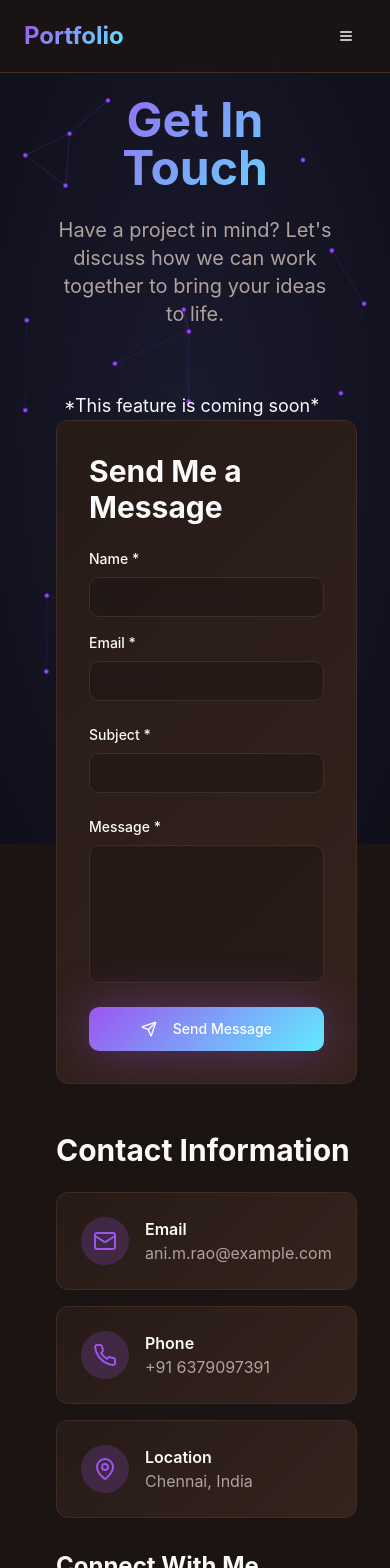
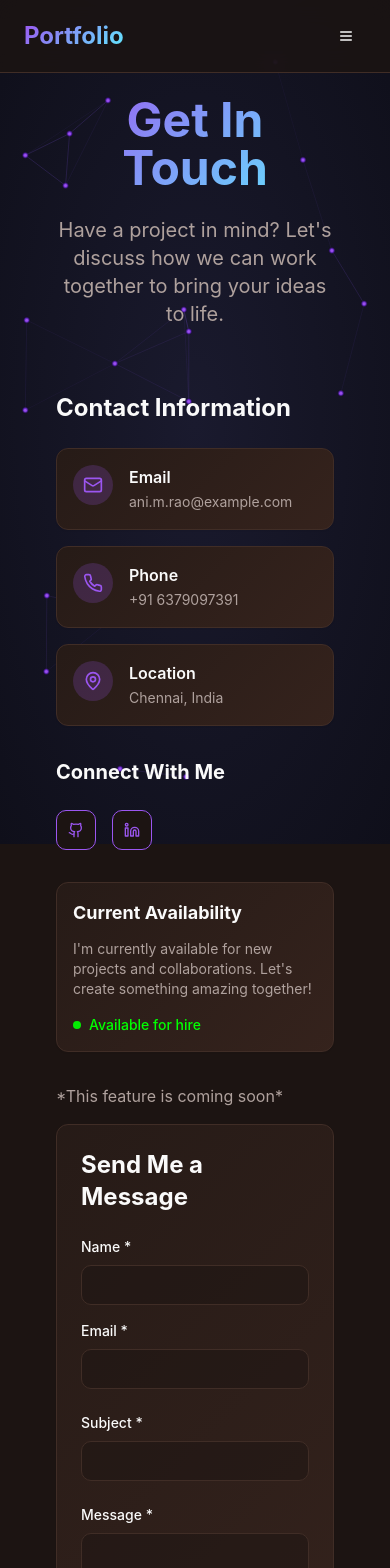
Before and after one commit to anirudh-731/portfolio, a React (Vite) app: page /contact in a window 390 px wide. Shown: the top 1568 px of the page. Built offline with nearby package versions, Linux system fonts and the light colour scheme.

Commit message:
g finale

```diff
--- a/src/pages/Contact.tsx
+++ b/src/pages/Contact.tsx
@@ -5,6 +5,7 @@ import { Button } from '@/components/ui/button';
 import { Input } from '@/components/ui/input';
 import { Textarea } from '@/components/ui/textarea';
 import { Card } from '@/components/ui/card';
+import { useHref } from 'react-router-dom';
 
 const Contact = () => {
   const [formData, setFormData] = useState({
@@ -79,21 +80,23 @@ const Contact = () => {
           </p>
         </motion.div>
 
-        <div className="grid lg:grid-cols-2 gap-12">
+        <div className="grid grid-cols-1 lg:grid-cols-2 gap-8 lg:gap-12">
   {/* Contact Form */}
   <motion.div
     initial={{ opacity: 0, x: -50 }}
     animate={{ opacity: 1, x: 0 }}
     transition={{ delay: 0.2, duration: 0.6, ease: "easeOut" }}
+    className="order-2 lg:order-1"
   >
-
-            <span className='text-lg ml-2'>*This feature is coming soon*</span>
-            <Card className="gradient-card p-8">
-              <h2 className="text-3xl font-bold text-foreground mb-6">
+    <span className="text-base sm:text-lg block mb-4 text-muted-foreground">
+      *This feature is coming soon*
+    </span>
+    <Card className="gradient-card p-6 sm:p-8">
+      <h2 className="text-2xl sm:text-3xl font-bold text-foreground mb-6">
         Send Me a Message
       </h2>
       <form onSubmit={handleSubmit} className="space-y-6">
-                <div className="grid md:grid-cols-2 gap-4">
+        <div className="grid grid-cols-1 md:grid-cols-2 gap-4">
           <div>
             <label htmlFor="name" className="block text-sm font-medium text-foreground mb-2">
               Name *
@@ -108,7 +111,6 @@ const Contact = () => {
               className="bg-background/50 border-border focus:border-primary"
             />
           </div>
-
           <div>
             <label htmlFor="email" className="block text-sm font-medium text-foreground mb-2">
               Email *
@@ -148,7 +150,7 @@ const Contact = () => {
             id="message"
             name="message"
             required
-                    rows={6}
+            rows={5}
             value={formData.message}
             onChange={handleChange}
             className="bg-background/50 border-border focus:border-primary resize-none"
@@ -167,19 +169,18 @@ const Contact = () => {
     </Card>
   </motion.div>
 
-          {/* Contact Info */}
+  {/* Contact Info + Social + Availability */}
   <motion.div
     initial={{ opacity: 0, x: 50 }}
     animate={{ opacity: 1, x: 0 }}
     transition={{ delay: 0.3, duration: 0.6, ease: "easeOut" }}
-            className="space-y-8"
+    className="space-y-8 order-1 lg:order-2"
   >
     {/* Contact Details */}
     <div>
-              <h2 className="text-3xl font-bold text-foreground mb-6">
+      <h2 className="text-2xl sm:text-3xl font-bold text-foreground mb-6">
         Contact Information
       </h2>
-
       <div className="space-y-4">
         {contactInfo.map((info, index) => (
           <motion.div
@@ -188,18 +189,16 @@ const Contact = () => {
             animate={{ opacity: 1, y: 0 }}
             transition={{ delay: 0.4 + index * 0.1, duration: 0.6 }}
           >
-                    <Card className="gradient-card p-6 hover:glow-primary transition-all duration-300">
-                      <div className="flex items-center space-x-4">
-                        <div className="w-12 h-12 bg-primary/20 rounded-full flex items-center justify-center">
-                          <info.icon className="w-6 h-6 text-primary" />
+            <Card className="gradient-card p-4 sm:p-6 hover:glow-primary transition-all duration-300">
+              <div className="flex items-start sm:items-center space-x-4">
+                <div className="w-10 h-10 sm:w-12 sm:h-12 bg-primary/20 rounded-full flex items-center justify-center">
+                  <info.icon className="w-5 h-5 sm:w-6 sm:h-6 text-primary" />
                 </div>
                 <div>
-                          <h3 className="font-semibold text-foreground">
-                            {info.label}
-                          </h3>
+                  <h3 className="font-semibold text-foreground">{info.label}</h3>
                   <a
                     href={info.href}
-                            className="text-muted-foreground hover:text-primary transition-colors"
+                    className="text-muted-foreground hover:text-primary transition-colors text-sm sm:text-base"
                   >
                     {info.value}
                   </a>
@@ -213,11 +212,10 @@ const Contact = () => {
 
     {/* Social Links */}
     <div>
-              <h3 className="text-2xl font-bold text-foreground mb-6">
+      <h3 className="text-xl sm:text-2xl font-bold text-foreground mb-6">
         Connect With Me
       </h3>
-
-              <div className="flex space-x-4">
+      <div className="flex flex-wrap gap-4">
         {socialLinks.map((social, index) => (
           <motion.div
             key={social.label}
@@ -228,7 +226,7 @@ const Contact = () => {
             <Button
               variant="outline"
               size="icon"
-                      className="w-12 h-12 border-primary text-primary hover:bg-primary hover:text-primary-foreground transition-all hover:scale-110"
+              className="w-10 h-10 sm:w-12 sm:h-12 border-primary text-primary hover:bg-primary hover:text-primary-foreground transition-all hover:scale-110"
               asChild
             >
               <a
@@ -237,7 +235,7 @@ const Contact = () => {
                 rel="noopener noreferrer"
                 aria-label={social.label}
               >
-                        <social.icon className="w-5 h-5" />
+                <social.icon className="w-4 h-4 sm:w-5 sm:h-5" />
               </a>
             </Button>
           </motion.div>
@@ -246,21 +244,24 @@ const Contact = () => {
     </div>
 
     {/* Availability */}
-            <Card className="gradient-card p-6">
-              <h3 className="text-xl font-bold text-foreground mb-3">
+    <Card className="gradient-card p-4 sm:p-6">
+      <h3 className="text-lg sm:text-xl font-bold text-foreground mb-3">
         Current Availability
       </h3>
-              <p className="text-muted-foreground mb-4">
+      <p className="text-sm sm:text-base text-muted-foreground mb-4">
         I'm currently available for new projects and collaborations.
         Let's create something amazing together!
       </p>
       <div className="flex items-center space-x-2">
-                <div className="w-3 h-3 bg-neon-green rounded-full animate-pulse" />
-                <span className="text-neon-green font-medium">Available for hire</span>
+        <div className="w-2 h-2 sm:w-3 sm:h-3 bg-neon-green rounded-full animate-pulse" />
+        <span className="text-neon-green font-medium text-sm sm:text-base">
+          Available for hire
+        </span>
       </div>
     </Card>
   </motion.div>
 </div>
+
       </div>
     </div>
   );
```
Lines whose indentation alone changed are shown as unchanged.
